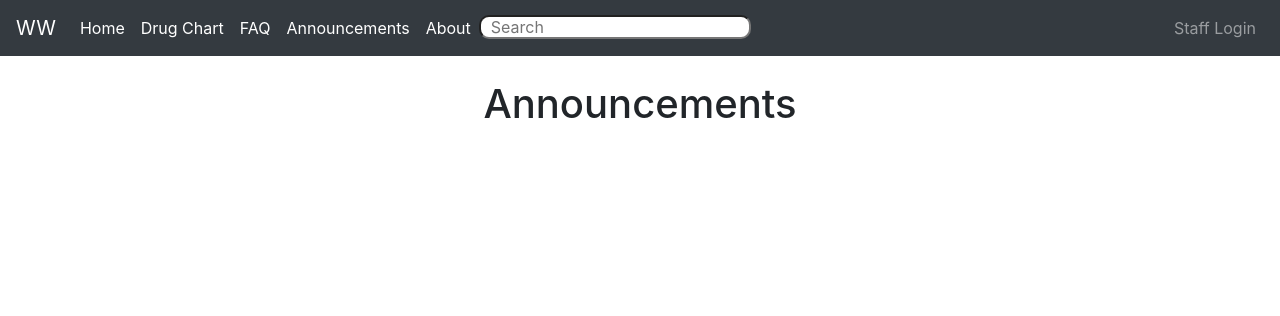
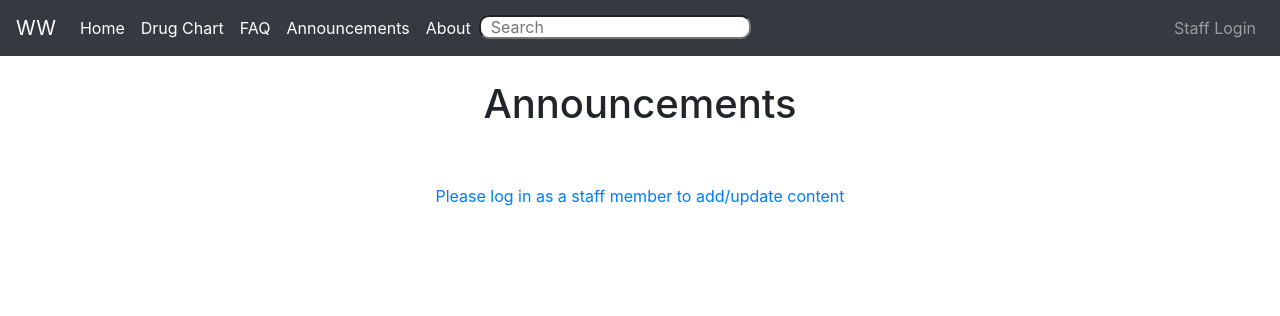
Before and after one commit to oskar8991/KCHosptial-CMS, a Flask app: page /announcements in a window 1280 px wide. Shown: the top 316 px of the page. Run offline with Flask 2, Linux system fonts and the light colour scheme; some libraries are stand-ins or nearby versions.

Commit message:
added link presented to visitors not signed in that takes them to staff login if they want to

```diff
--- a/templates/announcements.html
+++ b/templates/announcements.html
@@ -48,6 +48,12 @@
   <a href="{{url_for('addAnnouncementPage')}}" class="btn btn-primary" role="button">Add Announcement</a>
 </div>
 <br><br><br>
+{% else %}
+<div class="mx-auto text-center">
+  <br>
+  <a href="{{url_for('login')}}">Please log in as a staff member to add/update content</a>
+</div>
+<br><br><br>
 {% endif %}
 
 
```
